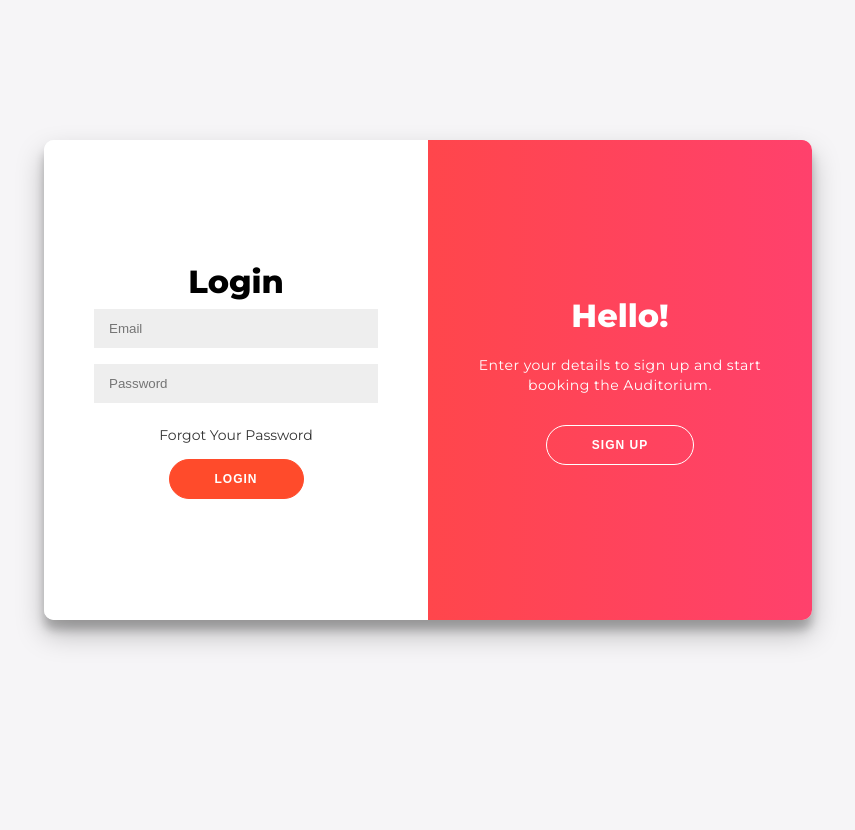
After one commit to Shubham1905s/VenueMaster, a Django app: page /login/ in a window 1280 px wide. The commit adds this page. Shown: the whole page, without its empty margins (212-1067 px from the left). Run offline with Django 5.2, Linux system fonts and the light colour scheme.

Commit message:
added with authentication

```diff
--- a/myapp/admin.py
+++ b/myapp/admin.py
@@ -1,6 +1,9 @@
 from django.contrib import admin
-from .models import Booking
+from .models import Booking,authentication
 
 @admin.register(Booking)
 class BookingAdmin(admin.ModelAdmin):
     list_display = ('club_name', 'date', 'start_time', 'end_time')
+
+
+admin.site.register(authentication)
--- /dev/null
+++ b/myapp/static/login.css
@@ -0,0 +1,227 @@
+@import url('https://fonts.googleapis.com/css?family=Montserrat:400,800');
+
+* {
+	box-sizing: border-box;
+}
+
+body {
+	background: #f6f5f7;
+	display: flex;
+	justify-content: center;
+	align-items: center;
+	flex-direction: column;
+	font-family: 'Montserrat', sans-serif;
+	height: 100vh;
+	margin: -20px 0 50px;
+}
+
+h1 {
+	font-weight: bold;
+	margin: 0;
+}
+
+h2 {
+	text-align: center;
+}
+
+p {
+	font-size: 14px;
+	font-weight: 100;
+	line-height: 20px;
+	letter-spacing: 0.5px;
+	margin: 20px 0 30px;
+}
+
+span {
+	font-size: 12px;
+}
+
+a {
+	color: #333;
+	font-size: 14px;
+	text-decoration: none;
+	margin: 15px 0;
+}
+
+button {
+	border-radius: 20px;
+	border: 1px solid #FF4B2B;
+	background-color: #FF4B2B;
+	color: #FFFFFF;
+	font-size: 12px;
+	font-weight: bold;
+	padding: 12px 45px;
+	letter-spacing: 1px;
+	text-transform: uppercase;
+	transition: transform 80ms ease-in;
+	cursor: pointer;
+}
+
+button:active {
+	transform: scale(0.95);
+}
+
+button:focus {
+	outline: none;
+}
+
+button.ghost {
+	background-color: transparent;
+	border-color: #FFFFFF;
+}
+
+form {
+	background-color: #FFFFFF;
+	display: flex;
+	align-items: center;
+	justify-content: center;
+	flex-direction: column;
+	padding: 0 50px;
+	height: 100%;
+	text-align: center;
+}
+
+input {
+	background-color: #eee;
+	border: none;
+	padding: 12px 15px;
+	margin: 8px 0;
+	width: 100%;
+}
+
+.container {
+	background-color: #fff;
+	border-radius: 10px;
+  	box-shadow: 0 14px 28px rgba(0,0,0,0.25),
+			0 10px 10px rgba(0,0,0,0.22);
+	position: relative;
+	overflow: hidden;
+	width: 768px;
+	max-width: 100%;
+	min-height: 480px;
+}
+
+.form-container {
+	position: absolute;
+	top: 0;
+	height: 100%;
+	transition: all 0.6s ease-in-out;
+}
+
+.sign-in-container {
+	left: 0;
+	width: 50%;
+	z-index: 2;
+}
+
+.container.right-panel-active .sign-in-container {
+	transform: translateX(100%);
+}
+
+.sign-up-container {
+	left: 0;
+	width: 50%;
+	opacity: 0;
+	z-index: 1;
+}
+
+.container.right-panel-active .sign-up-container {
+	transform: translateX(100%);
+	opacity: 1;
+	z-index: 5;
+	animation: show 0.6s;
+}
+
+@keyframes show {
+	0%, 49.99% {
+		opacity: 0;
+		z-index: 1;
+	}
+
+	50%, 100% {
+		opacity: 1;
+		z-index: 5;
+	}
+}
+
+.overlay-container {
+	position: absolute;
+	top: 0;
+	left: 50%;
+	width: 50%;
+	height: 100%;
+	overflow: hidden;
+	transition: transform 0.6s ease-in-out;
+	z-index: 100;
+}
+
+.container.right-panel-active .overlay-container{
+	transform: translateX(-100%);
+}
+
+.overlay {
+	background: #FF416C;
+	background: -webkit-linear-gradient(to right, #FF4B2B, #FF416C);
+	background: linear-gradient(to right, #FF4B2B, #FF416C);
+	background-repeat: no-repeat;
+	background-size: cover;
+	background-position: 0 0;
+	color: #FFFFFF;
+	position: relative;
+	left: -100%;
+	height: 100%;
+	width: 200%;
+  	transform: translateX(0);
+	transition: transform 0.6s ease-in-out;
+}
+
+.container.right-panel-active .overlay {
+  	transform: translateX(50%);
+}
+
+.overlay-panel {
+	position: absolute;
+	display: flex;
+	align-items: center;
+	justify-content: center;
+	flex-direction: column;
+	padding: 0 40px;
+	text-align: center;
+	top: 0;
+	height: 100%;
+	width: 50%;
+	transform: translateX(0);
+	transition: transform 0.6s ease-in-out;
+}
+
+.overlay-left {
+	transform: translateX(-20%);
+}
+
+.container.right-panel-active .overlay-left {
+	transform: translateX(0);
+}
+
+.overlay-right {
+	right: 0;
+	transform: translateX(0);
+}
+
+.container.right-panel-active .overlay-right {
+	transform: translateX(20%);
+}
+
+.social-container {
+	margin: 20px 0;
+}
+
+.social-container a {
+	border: 1px solid #DDDDDD;
+	border-radius: 50%;
+	display: inline-flex;
+	justify-content: center;
+	align-items: center;
+	margin: 0 5px;
+	height: 40px;
+	width: 40px;
+}
--- a/myapp/templates/home.html
+++ b/myapp/templates/home.html
@@ -14,7 +14,7 @@
 
     <div class="container">
         <div class="partition left">
-            <a href="{% url 'myapp:audi' %}">
+            <a href="{% url 'myapp:login' %}">
                 <button class="btn" id="audibtn">AUDITORIUM</button>
             </a>
             <div class="booking-section">
--- /dev/null
+++ b/myapp/templates/login.html
@@ -0,0 +1,72 @@
+<!DOCTYPE html>
+<html lang="en">
+<head>
+    <meta charset="UTF-8">
+    <meta name="viewport" content="width=device-width, initial-scale=1.0">
+    <title>Authentication</title>
+    {% load static %}
+    <link rel="stylesheet" href="{% static 'login.css' %}">
+    <link rel="stylesheet" href="https://cdnjs.cloudflare.com/ajax/libs/font-awesome/4.7.0/css/font-awesome.min.css">
+</head>
+<body>
+
+<div class="container" id="container">
+    <div class="form-container sign-up-container">
+        <!-- Replace the action with the correct URL -->
+        <form action="{% url 'myapp:login' %}" method="POST">
+            {% csrf_token %}
+            <h1>Create Account</h1>
+            <input type="text" name="name" placeholder="Name" required>
+            <input type="email" name="email" placeholder="Email" required>
+            <input type="password" name="password" placeholder="Password" required>
+            <button type="submit">Sign Up</button>
+        </form>
+    </div>
+
+    <div class="form-container sign-in-container">
+        <!-- Replace the action with the correct URL -->
+        <form action="{% url 'myapp:login' %}" method="POST">
+            {% csrf_token %}
+            <h1>Login</h1>
+            <input type="email" name="email" placeholder="Email" required>
+            <input type="password" name="password" placeholder="Password" required>
+            <a href="#">Forgot Your Password</a>
+            <button type="submit">Login</button>
+            <!-- <a href="{% url 'myapp:audi' %}"> -->
+        </form>
+    </div>
+
+    <div class="overlay-container">
+        <div class="overlay">
+            <div class="overlay-panel overlay-left">
+                <h1>Welcome Back!</h1>
+                <p>To keep connected with us, please login with your personal info</p>
+                <button class="ghost" id="signIn">Sign In</button>
+            </div>
+            <div class="overlay-panel overlay-right">
+                <h1>Hello!</h1>
+                <p>Enter your details to sign up and start booking the Auditorium.</p>
+
+                <button class="ghost" id="signUp">Sign Up</button>
+            </div>
+        </div>
+    </div>
+</div>
+
+<script>
+    // JavaScript to handle the sign-in and sign-up toggle
+    const signUpButton = document.getElementById('signUp');
+    const signInButton = document.getElementById('signIn');
+    const container = document.getElementById('container');
+
+    signUpButton.addEventListener('click', () => {
+        container.classList.add("right-panel-active");
+    });
+
+    signInButton.addEventListener('click', () => {
+        container.classList.remove("right-panel-active");
+    });
+</script>
+
+</body>
+</html>
--- a/myapp/urls.py
+++ b/myapp/urls.py
@@ -8,4 +8,5 @@ urlpatterns = [
     path("audi/",audi,name="audi"),
     path("success/",success,name="success"),
     path("errbook/",errorbook,name="errbook"),
+    path("login/",login,name="login"),
 ]
--- a/myapp/views.py
+++ b/myapp/views.py
@@ -1,6 +1,7 @@
 
 from django.shortcuts import render, redirect
 from .models import Booking
+from .models import authentication
 from django.contrib import messages
 # from booking.models import Booking
 def home(request):
@@ -11,12 +12,32 @@ def home(request):
     }
     return render(request, 'home.html',context)
 
+def login_view(request):
+    if request.method == 'POST':
+        email = request.POST.get('email')
+        password = request.POST.get('password')
+
+        try:
+            user = authentication.objects.get(email=email, password=password)
+            print("hello")
+            # Redirect to the Auditorium page after successful login
+            return redirect('myapp:audi')
+        except authentication.DoesNotExist:
+            messages.error(request, 'Invalid email or password')
+            return redirect('myapp:login')
+    return render(request, 'login.html')
+
+
 
 def success(request):
     return render(request, 'success.html')
 
+def login(request):
+    return render(request, 'login.html')
+
 def errorbook(request):
     return render(request, 'errbook.html')
+
 
 def audi(request):
     servicedata = Booking.objects.all().order_by('date')
```
Also changed, not shown: myapp/models.py (+9 -0 lines), db.sqlite3, myapp/migrations/0002_authentication.py (added), myapp/migrations/0003_rename_username_authentication_email.py (added).
